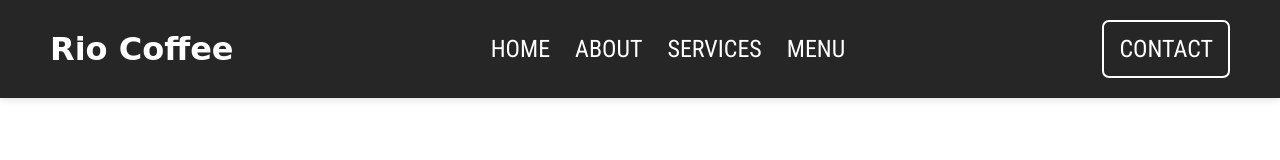
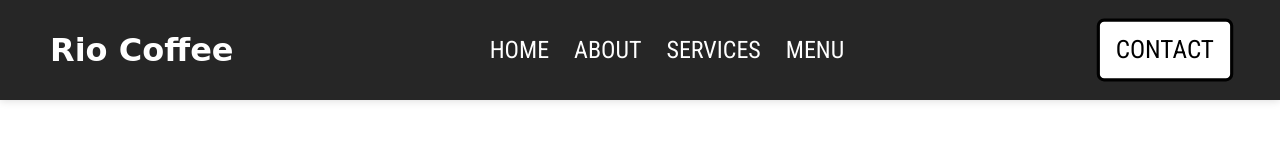
Before and after one commit to kiz0r/flex-menu, a plain HTML site: page index.html in a window 1280 px wide. In both pictures the pointer is over the link "CONTACT". Drawn offline with Linux system fonts and the light colour scheme; a web font is replaced by a local one.

Commit message:
add animations for .link

```diff
--- a/css/style.css
+++ b/css/style.css
@@ -10,6 +10,10 @@
   box-shadow: 0 1px 8px #ddd;
   background: #262626;
   color: #fff;
+  -moz-user-select: none;
+  -khtml-user-select: none;
+  user-select: none;
+  flex-wrap: wrap;
 }
 
 .logo {
@@ -42,4 +46,12 @@
   padding: 15px;
   border: 2px solid #fff;
   border-radius: 7px;
+  transition: all 0.5s ease;
 }
+
+.contact:hover {
+  background: #fff;
+  border: 3px solid #000;
+  transform: scale(1.05);
+  color: #000;
+}
```
